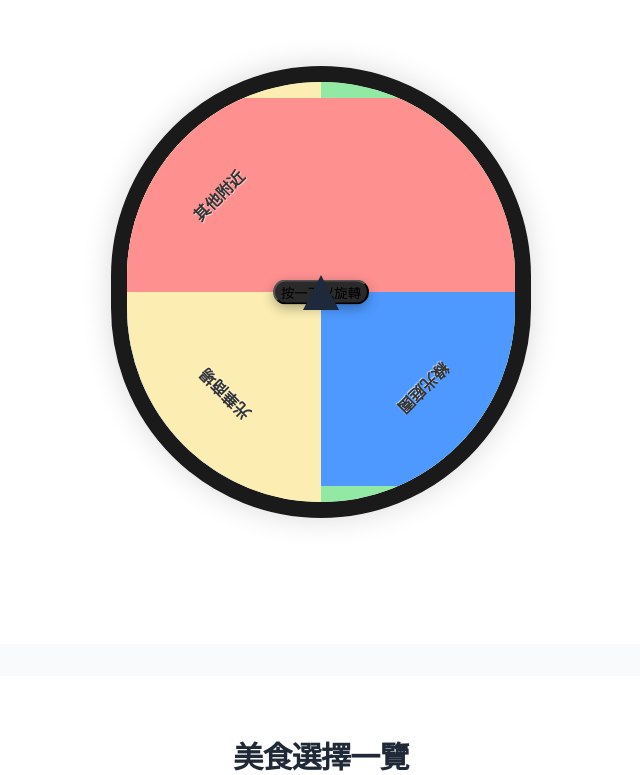
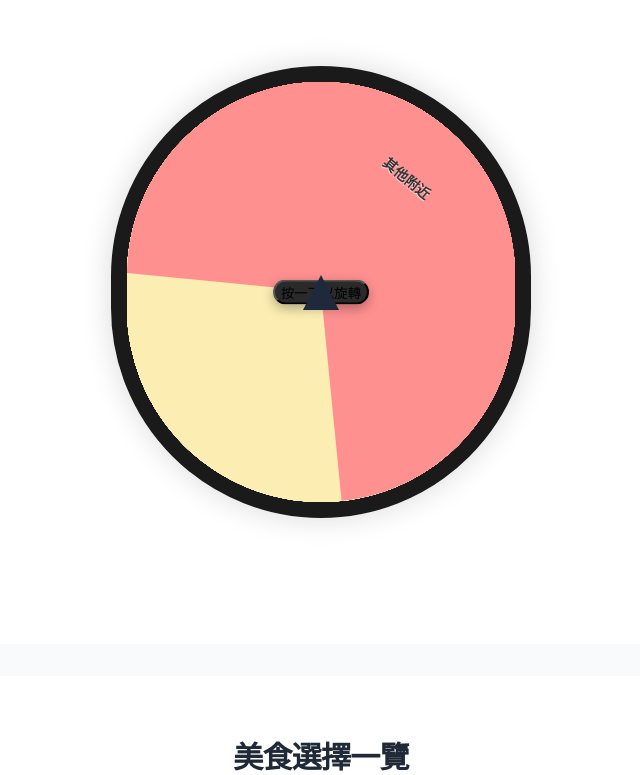
Before and after one commit to cnfzon/ntut_EastDormitory, a Next.js app in the folder ntut_eastdormitory/: page /food-finder in a window 1280 px wide. Shown: the part 639-1414 px from the top of the page, without its empty margins (319-959 px from the left). Built offline with nearby package versions, Linux system fonts and the light colour scheme.

Commit message:
改進轉盤設計：根據選擇顯示不同盤面，優化圓形外觀

```diff
--- a/ntut_eastdormitory/pages/food-finder.js
+++ b/ntut_eastdormitory/pages/food-finder.js
@@ -260,20 +260,35 @@ export default function FoodFinder() {
             {/* 轉盤 */}
             <div
               ref={wheelRef}
-              className="relative w-full h-full rounded-full border-[16px] border-[#1a1a1a] overflow-hidden shadow-2xl transition-transform duration-8000 ease-out transform"
+              className="relative w-full h-full rounded-full border-[16px] border-[#1a1a1a] overflow-hidden shadow-2xl transition-transform duration-8000 ease-out transform bg-white"
               style={{
                 transform: `rotate(${degrees}deg)`,
                 boxShadow: '0 0 30px rgba(0,0,0,0.15), inset 0 0 50px rgba(0,0,0,0.1)'
               }}
             >
-              {[
-                { name: "宿舍餐廳", color: '#92e9a3' },
-                { name: "綠光庭園", color: '#4d99ff' },
-                { name: "光華商場", color: '#fceeb2' },
-                { name: "其他附近", color: '#ff9090' }
-              ].map((section, index) => {
+              {restaurants.map((restaurant, index) => {
                 // 計算每個扇形的角度（360度除以選項數量）
-                const angle = (360 / 4) * index;
+                const angle = (360 / restaurants.length) * index;
+
+                // 根據餐廳位置設置顏色
+                let sectionColor;
+                switch (restaurant.location) {
+                  case "宿舍餐廳":
+                    sectionColor = '#92e9a3';
+                    break;
+                  case "綠光庭園":
+                    sectionColor = '#4d99ff';
+                    break;
+                  case "光華商場":
+                    sectionColor = '#fceeb2';
+                    break;
+                  case "其他附近":
+                    sectionColor = '#ff9090';
+                    break;
+                  default:
+                    sectionColor = '#e5e5e5';
+                }
+
                 return (
                   <div
                     key={index}
@@ -281,7 +296,7 @@ export default function FoodFinder() {
                     style={{
                       transform: `rotate(${angle}deg)`,
                       clipPath: 'polygon(50% 50%, 50% 0, 100% 0, 100% 100%, 50% 100%)',
-                      background: section.color
+                      background: sectionColor
                     }}
                   >
                     <div
@@ -290,7 +305,7 @@ export default function FoodFinder() {
                         transform: `rotate(${45}deg)`,
                         width: '120px',
                         textAlign: 'center',
-                        fontSize: '16px',
+                        fontSize: '14px',
                         fontWeight: 'bold',
                         color: '#333',
                         left: '75%',
@@ -300,7 +315,7 @@ export default function FoodFinder() {
                         textShadow: '0 1px 1px rgba(255,255,255,0.8)'
                       }}
                     >
-                      {section.name}
+                      {filter === 'all' ? restaurant.location : restaurant.name}
                     </div>
                   </div>
                 );
@@ -318,7 +333,7 @@ export default function FoodFinder() {
                   : '0 4px 12px rgba(0,0,0,0.3)'
               }}
             >
-              <span className="text-xl">按一下以旋轉</span>
+              <span className="text-base">按一下以旋轉</span>
             </button>
           </div>
         </div>
```
